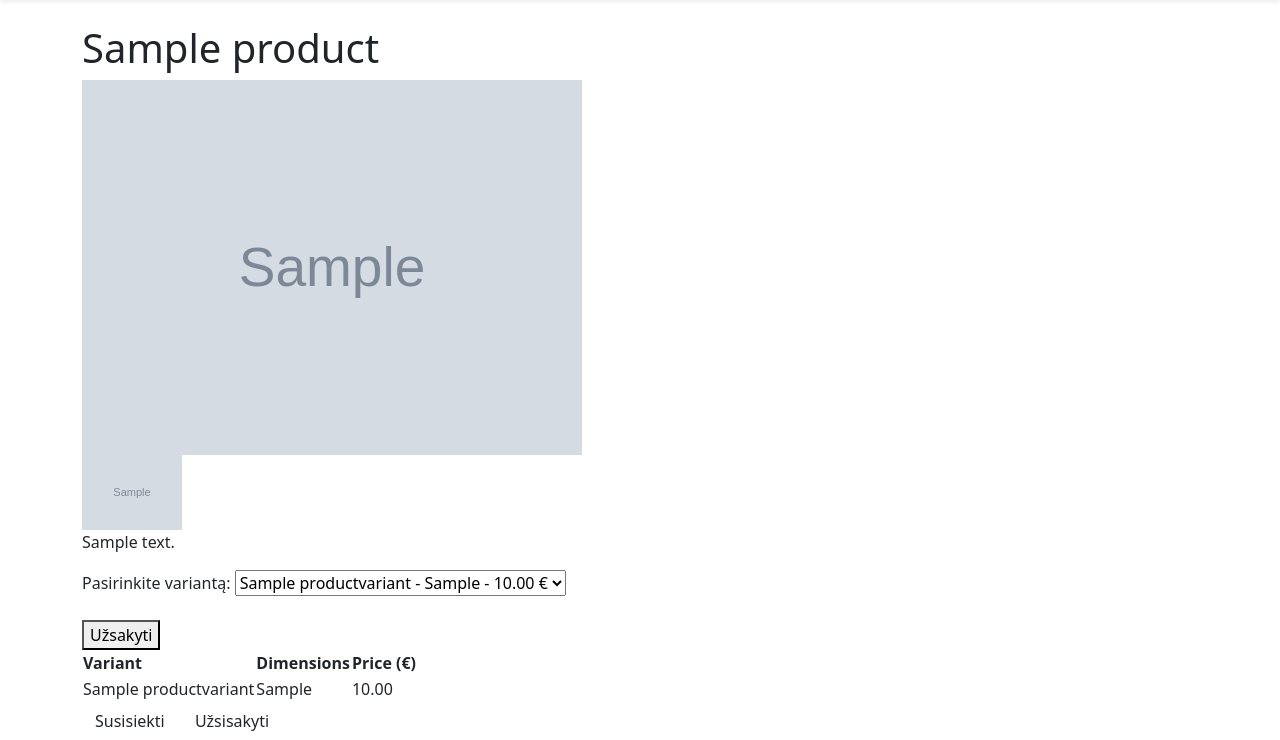
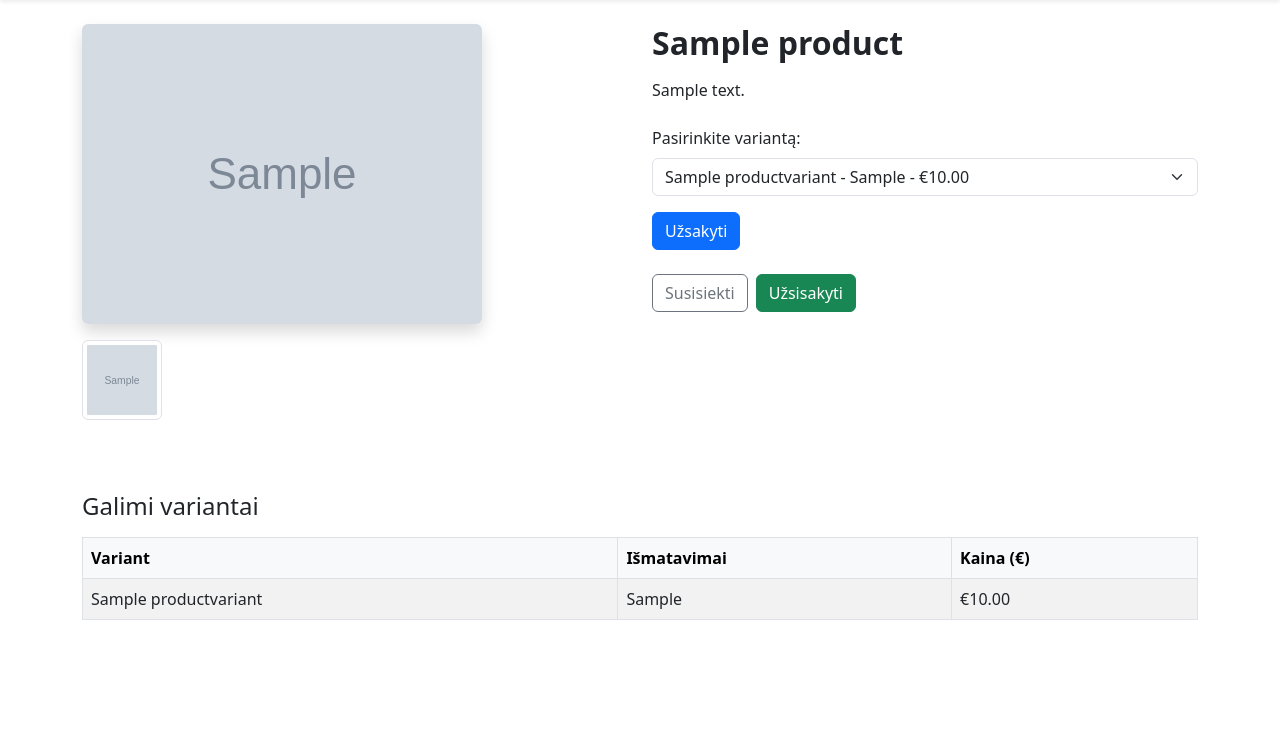
Before and after one commit to KarolisT0/MIgdolasShop, a Django app: a page that uses migdolas-store/templates/product_detail.html in a window 1280 px wide. Shown: the part 98-838 px from the top of the page. After the commit the page ends 718 px from the top, so only its background shows below. Run offline with Django 5.2, Linux system fonts and the light colour scheme; tables that the repository leaves empty hold one stand-in row (values such as "Sample post"); grey boxes marked "Sample" are stand-in pictures; some libraries are stand-ins or nearby versions.

Commit message:
Styling product_details

```diff
--- a/migdolas-store/core/models.py
+++ b/migdolas-store/core/models.py
@@ -20,6 +20,11 @@ class Product(models.Model):
     def __str__(self):
         return self.name
 
+    def get_price_range(self):
+        prices = self.variants.values_list('price', flat=True)
+        if prices:
+            return min(prices), max(prices)
+        return None, None
 
 # -------------------
 # Product Images
--- a/migdolas-store/core/views.py
+++ b/migdolas-store/core/views.py
@@ -23,7 +23,12 @@ def product_list(request):
 
 def product_detail(request, slug):
     product = get_object_or_404(Product, slug=slug)
-    return render(request, 'product_detail.html', {'product': product})
+    similar_products = Product.objects.exclude(id=product.id)[:4]
+
+    return render(request, 'product_detail.html', {
+        'product': product,
+        'similar_products': similar_products,
+    })
 
 
 # ----------------------
@@ -36,9 +41,9 @@ def cart_detail(request):
 
 def add_to_cart(request, product_id):
     product = get_object_or_404(Product, id=product_id)
+    cart = Cart(request)
+
     variant_id = request.POST.get('variant_id')
-
-    # If variants exist, use selected variant
     if product.variants.exists() and variant_id:
         variant = product.variants.get(id=variant_id)
         item_name = f"{product.name} ({variant.name} - {variant.size})"
@@ -47,8 +52,7 @@ def add_to_cart(request, product_id):
         item_name = product.name
         price = product.price
 
-    cart = Cart(request)
-    cart.add(product=product,)
+    cart.add(product=product, name=item_name, price=price)
     return redirect('cart_detail')
 
 
--- a/migdolas-store/templates/product_detail.html
+++ b/migdolas-store/templates/product_detail.html
@@ -2,38 +2,79 @@
 {% load static %}
 
 {% block content %}
-<h1>{{ product.name }}</h1>
-
-<img src="{{ product.image.url }}" style="width: 500px" />
-
-<div class="gallery">
+<div class="row">
+  <!-- LEFT: IMAGE + THUMBNAILS -->
+  <div class="col-md-6 mb-4">
+    <img id="mainImage" src="{{ product.image.url }}" class="img-fluid rounded shadow mb-3" alt="{{ product.name }}" data-bs-toggle="modal" data-bs-target="#imageModal">
+    <div class="d-flex flex-wrap gap-2">
       {% for img in product.images.all %}
-    <img src="{{ img.image.url }}" style="width: 100px;" />
+        <img src="{{ img.image.url }}" class="img-thumbnail" style="width: 80px; height: 80px; object-fit: cover; cursor: pointer;" onclick="document.getElementById('mainImage').src=this.src">
       {% endfor %}
     </div>
+  </div>
 
-<p>{{ product.description|safe }}</p>
+  <!-- RIGHT: PRODUCT INFO + VARIANT -->
+  <div class="col-md-6 position-sticky" style="top: 100px;">
+    <h2 class="fw-bold mb-3">{{ product.name }}</h2>
+    <div class="mb-4">
+      {{ product.description|safe }}
+    </div>
 
+    {% if product.variants.all %}
     <form method="post" action="{% url 'add_to_cart' product.id %}">
       {% csrf_token %}
-  {% if product.variants.all %}
-    <label for="variant">Pasirinkite variantą:</label>
-    <select name="variant_id" id="variant" required>
+      <div class="mb-3">
+        <label for="variant" class="form-label">Pasirinkite variantą:</label>
+        <select name="variant_id" id="variant" class="form-select" required>
           {% for variant in product.variants.all %}
             <option value="{{ variant.id }}">
-                {{ variant.name }} - {{ variant.size }} - {{ variant.price }} €
+              {{ variant.name }} - {{ variant.size }} - €{{ variant.price }}
             </option>
           {% endfor %}
         </select>
+      </div>
+      <button type="submit" class="btn btn-primary">Užsakyti</button>
+    </form>
     {% endif %}
-  <br><br>
-  <button type="submit">Užsakyti</button>
-</form>
 
-<table>
-  <thead>
+    <div class="mt-4 d-flex gap-2">
+      <a href="/contact/" class="btn btn-outline-secondary">Susisiekti</a>
+      <a href="/checkout/" class="btn btn-success">Užsisakyti</a>
+    </div>
+  </div>
+</div>
+
+<!-- Modal -->
+<div class="modal fade" id="imageModal" tabindex="-1" aria-labelledby="imageModalLabel" aria-hidden="true">
+  <div class="modal-dialog modal-dialog-centered modal-lg">
+    <div class="modal-content bg-transparent border-0">
+      <div class="modal-body text-center">
+        <img id="modalImage" src="{{ product.image.url }}" class="img-fluid rounded">
+      </div>
+    </div>
+  </div>
+</div>
+
+<script>
+  const mainImg = document.getElementById('mainImage');
+  const modalImg = document.getElementById('modalImage');
+
+  mainImg.addEventListener('click', () => {
+    modalImg.src = mainImg.src;
+  });
+</script>
+
+<!-- VARIANTS TABLE -->
+{% if product.variants.all %}
+<div class="mt-5">
+  <h4 class="mb-3">Galimi variantai</h4>
+  <div class="table-responsive">
+    <table class="table table-striped table-bordered">
+      <thead class="table-light">
         <tr>
-      <th>Variant</th><th>Dimensions</th><th>Price (€)</th>
+          <th>Variant</th>
+          <th>Išmatavimai</th>
+          <th>Kaina (€)</th>
         </tr>
       </thead>
       <tbody>
@@ -41,12 +82,32 @@
         <tr>
           <td>{{ v.name }}</td>
           <td>{{ v.size }}</td>
-      <td>{{ v.price }}</td>
+          <td>€{{ v.price }}</td>
         </tr>
         {% endfor %}
       </tbody>
     </table>
+  </div>
+</div>
+{% endif %}
+{% endblock %}
 
-<a href="/contact/" class="btn">Susisiekti</a>
-<a href="/checkout/" class="btn">Užsisakyti</a>
-{% endblock %}
+<!-- SIMILAR PRODUCTS -->
+{% if similar_products %}
+<hr class="my-5">
+<h3 class="mb-4">Panašūs produktai</h3>
+<div class="row">
+  {% for item in similar_products %}
+  <div class="col-md-3 mb-4">
+    <div class="card h-100 shadow-sm">
+      <img src="{{ item.image.url }}" class="card-img-top" alt="{{ item.name }}">
+      <div class="card-body">
+        <h5 class="card-title">{{ item.name }}</h5>
+        <p class="card-text">{{ item.description|truncatewords:15|safe }}</p>
+        <a href="{% url 'product_detail' slug=item.slug %}" class="btn btn-sm btn-outline-primary">Peržiūrėti</a>
+      </div>
+    </div>
+  </div>
+  {% endfor %}
+</div>
+{% endif %}
```
Also changed, not shown: migdolas-store/core/cart.py (+4 -4 lines), migdolas-store/templates/product_list.html (+13 -3 lines), migdolas-store/media/products/1-2-600x600.png (added), migdolas-store/media/products/2-2-600x600.png (added), migdolas-store/media/products/3-2-600x600.png (added), migdolas-store/media/products/4-2-2-600x600.png (added), migdolas-store/media/products/5-2-1-600x600.png (added), migdolas-store/media/products/6-2-600x600.png (added). Lines whose indentation alone changed are shown as unchanged.
